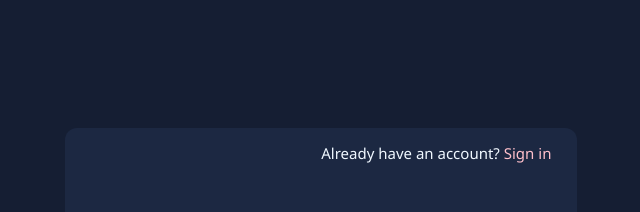
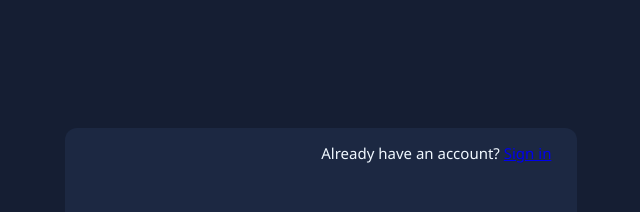
Before and after one commit to vedantpatel07756/WebArtistry, a plain HTML site: page Sign up ;-)/index.html in a window 1280 px wide. Shown: the top 212 px of the page, 319-959 px from the left. Drawn offline with Linux system fonts and the light colour scheme.

Commit message:
Update index.html

```diff
--- a/Sign up ;-)/index.html
+++ b/Sign up ;-)/index.html
@@ -9,7 +9,7 @@
 </head>
 <body>
     <div class="container">
-        <p class="already">Already have an account? <span> Sign in </span></p>
+        <p class="already">Already have an account? <span> <a href="https://vedantpatel07756.github.io/WebArtistry/Login%20Page%20%20;-)/">Sign in </a></span></p>
 
         <p class="ask">Have a question about this product?</p>
         <p class="askagain">Have a question about this product? Sign-in for &nbsp; a free account to open an issue and contact its &nbsp;&nbsp;&nbsp;&nbsp;&nbsp;&nbsp;&nbsp;&nbsp;&nbsp;&nbsp;&nbsp;&nbsp;&nbsp;&nbsp;&nbsp;&nbsp;&nbsp;&nbsp;&nbsp;&nbsp;&nbsp;&nbsp;&nbsp;&nbsp;&nbsp;&nbsp;maintainers. </p>
```
